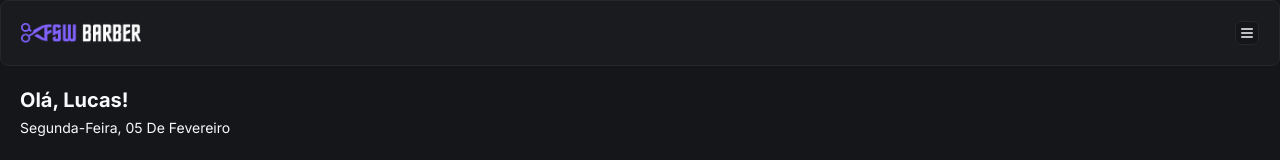
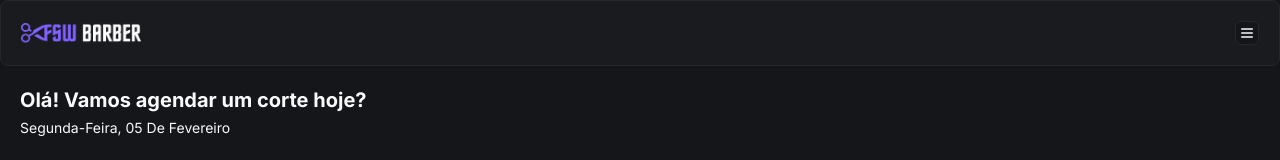
Before and after one commit to lucasilvadrm/fullstackweek-barber, a Next.js app: page / in a window 1280 px wide. Shown: the top 160 px of the page. Built offline with nearby package versions, Linux system fonts and the light colour scheme; no server answers; the database is empty.

Commit message:
feat: add user name to home page

```diff
--- a/app/(home)/page.tsx
+++ b/app/(home)/page.tsx
@@ -34,7 +34,11 @@
       <Header />
 
       <div className="px-5 pt-5 flex flex-col gap-1">
-        <h2 className="text-xl font-bold">Olá, Lucas!</h2>
+        <h2 className="text-xl font-bold">
+          {session?.user
+            ? `Olá, ${session.user.name?.split(" ")[0]}!`
+            : "Olá! Vamos agendar um corte hoje?"}
+        </h2>
         <p className="capitalize text-sm">
           {format(new Date(), "EEEE',' dd 'de' MMMM", {
             locale: ptBR,
```
